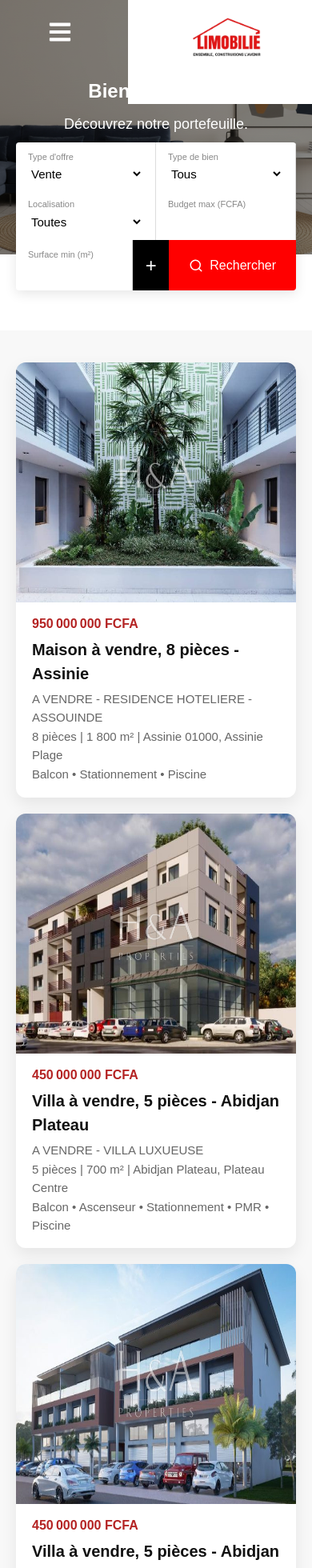
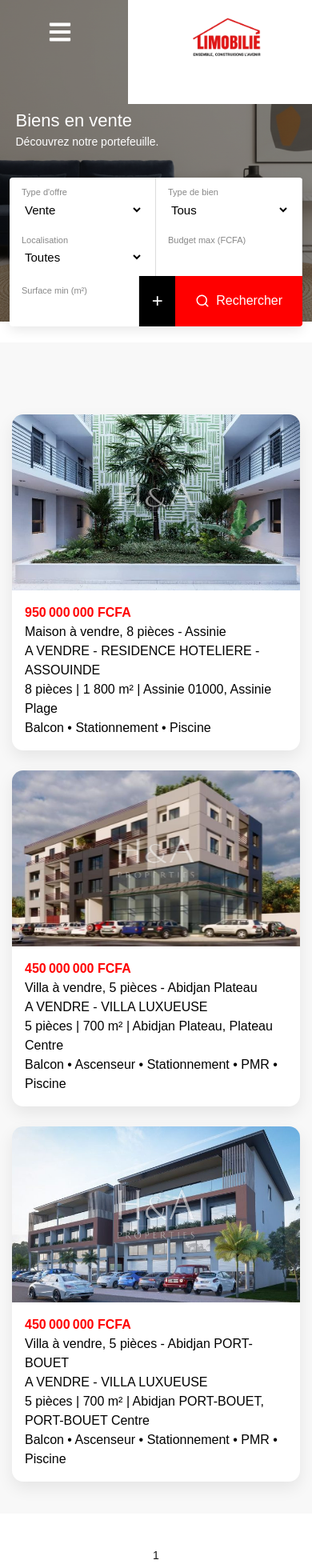
Before and after one commit to limobilie/limobilie, a Next.js app: page /acheter in a window 390 px wide. Shown: the part 20-1980 px from the top of the page at 80% size. Built offline with nearby package versions, Linux system fonts and the light colour scheme.

Commit message:
Amélioration du responsive et mise à jour des pages

```diff
--- a/app/components/Footer.tsx
+++ b/app/components/Footer.tsx
@@ -34,8 +34,8 @@
 
       {/* Texte centré en dessous */}
       <div className="footer-bottom">
-        <p>© 2026 HA-IMMO. Tous droits réservés.</p>
-        <p>✉ limobilie2025@gmail.com</p>
+        <p style={{ color: 'white'}}>© 2026 HA-IMMO. Tous droits réservés.</p>
+        <p style={{ color: 'white'}}>✉ limobilie2025@gmail.com</p>
       </div>
     </footer>
   )
--- a/styles/acheter.css
+++ b/styles/acheter.css
@@ -1,18 +1,22 @@
 /* ============================= */
-/* BODY */
+/* BASE */
+/* ============================= */
 body {
-  background-color: white;
   margin: 0;
   font-family: Arial, sans-serif;
+  background: white;
 }
 
 /* ============================= */
-/* HERO IMAGE */
+/* HERO */
+/* ============================= */
 .biens-hero-image {
   position: relative;
-  width: 100%;
-  height: 50vh;
-  overflow: hidden;
+  height: 55vh;
+}
+
+.biens-hero-image img {
+  object-fit: cover;
 }
 
 .biens-hero-image::after {
@@ -20,23 +24,20 @@
   position: absolute;
   inset: 0;
   background: rgba(0, 0, 0, 0.45);
-  z-index: 1;
 }
 
 .biens-hero-overlay {
   position: absolute;
-  top: 50%;
+  bottom: 20%;
   left: 50%;
-  transform: translate(-50%, -50%);
-  z-index: 2;
+  transform: translateX(-50%);
   text-align: center;
   color: white;
+  z-index: 2;
 }
 
 .biens-hero-overlay h1 {
   font-size: 42px;
-  font-weight: 700;
-  margin-bottom: 10px;
 }
 
 .biens-hero-overlay p {
@@ -44,227 +45,140 @@
 }
 
 /* ============================= */
-/* COMBO SEARCH */
+/* SEARCH */
 /* ============================= */
-/* HERO IMAGE (Ajustement) */
-/* ============================= */
-.biens-hero-image {
+.biens-search-container {
+  margin-top: -100px;
+  padding: 0 20px;
+  z-index: 5;
   position: relative;
-  width: 100%;
-  height: 55vh; /* Légèrement augmenté pour l'équilibre visuel */
-  overflow: hidden;
 }
 
-.biens-hero-overlay {
-  position: absolute;
-  top: 45%; /* On remonte un peu le texte pour laisser de la place en bas */
-  left: 50%;
-  transform: translate(-50%, -50%);
-  z-index: 2;
+/* ============================= */
+/* GRID */
+/* ============================= */
+.biens-grid {
+  display: grid;
+  grid-template-columns: repeat(2, 1fr);
+  gap: 25px;
+  padding: 120px 180px 60px;
+  background: #f8f8f8;
+}
+
+/* ============================= */
+/* CARD */
+/* ============================= */
+.biens-card {
+  background: white;
+  border-radius: 14px;
+  overflow: hidden;
+  box-shadow: 0 8px 20px rgba(0, 0, 0, 0.08);
+}
+
+.biens-image-container {
+  position: relative;
+  height: 260px;
+}
+
+.biens-info {
+  padding: 16px;
+}
+
+.biens-price {
+  font-weight: bold;
+  color: red;
+}
+.biens-info {
+  color: black;
+}
+
+/* ============================= */
+/* PAGINATION */
+/* ============================= */
+.pagination {
   text-align: center;
-  color: white;
-  width: 100%;
+  padding: 30px 0;
+}
+
+.pagination button {
+  margin: 6px;
+  padding: 10px 14px;
+}
+
+/* ============================= */
+/* RESPONSIVE */
+/* ============================= */
+/* RESPONSIVE TABLETTE */
+@media (max-width: 1024px) {
+  .biens-grid {
+    padding: 100px 40px;
+  }
 }
 
 
 
+/* ============================= */
+/* RESPONSIVE MOBILE */
+@media (max-width: 768px) {
 
-/* ============================= */
-/* COMBO SEARCH (LE CHEVAUCHEMENT) */
-/* ============================= */
-.biens-search-container {
-  position: relative;   /* Nécessaire pour le z-index */
-  z-index: 10;          /* Pour passer au-dessus de l'image Hero */
-  margin-top: -160px;    /* VALEUR CLÉ : Remonte le bloc sur l'image */
-
-padding-right: 20px; /* espace intérieur à droite */
-padding-bottom: 30px;/* espace intérieur en bas */
-padding-left: 20px;  /* espace intérieur à gauche */
-
-  display: flex;
-  justify-content: center;
-  background-color: transparent; /* On enlève le fond rouge */
-}
-
-/* On s'assure que le wrapper interne du composant ne rajoute pas trop d'espace */
-.biens-search-container .search-wrapper {
-  padding-top: 0;
-  padding-bottom: 0;
-  width: 100%;
-}
-
-/* ============================= */
-/* GRID – GALERIE (Ajustement) */
-/* ============================= */
-.biens-grid.gallery-view {
-  padding-top: 100px; /* On augmente le padding pour laisser respirer après la barre */
-  /* ... reste de votre code ... */
-}
-
-
-
-
-
-
-
-/* ============================= */
-/* GRID – GALERIE */
-.biens-grid.gallery-view {
-  display: grid;
-  grid-template-columns: repeat(2, 1fr);
-  gap: 20px;
-  padding: 70px 200px;
-  background-color: #f8f8f8;
-}
-
-/* ============================= */
-/* GRID – LISTE */
-.biens-grid.list-view {
-  display: flex;
-  flex-direction: column;
-  gap: 25px;
-  padding: 50px 200px;
-  background-color: #f8f8f8;
-}
-
-/* ============================= */
-/* CARTE BIEN */
-.biens-card {
-  background-color: white;
-  width: 100%;
-  max-width: 680px;
-  border-radius: 12px;
-  overflow: hidden;
-  box-shadow: 0 8px 20px rgba(0, 0, 0, 0.08);
-  transition: transform 0.25s ease, box-shadow 0.25s ease;
-}
-
-.biens-card:hover {
-  transform: translateY(-6px);
-  box-shadow: 0 12px 30px rgba(0, 0, 0, 0.15);
-}
-
-/* ============================= */
-/* MODE LISTE – STRUCTURE */
-.biens-grid.list-view .biens-card {
-  display: flex;
-  max-width: 100%;
-  height: 260px;
-}
-
-.biens-grid.list-view .biens-image-container {
-  width: 35%;
-  height: 100%;
-}
-
-.biens-grid.list-view .biens-info {
-  width: 65%;
-  padding: 20px 25px;
-}
-
-/* ============================= */
-/* IMAGE */
-.biens-image-container {
-  position: relative;
-  width: 100%;
-  height: 300px;
-}
-
-/* ============================= */
-/* INFOS */
-.biens-info {
-  padding: 15px 20px;
-}
-
-/* PRIX */
-.biens-price {
-  font-weight: 700;
-  color: #b42323;
-  font-size: 16px;
-  margin-bottom: 5px;
-}
-
-/* TITRE (CORRIGÉ → NOIR NET) */
-.biens-info h3 {
-  font-size: 20px;
-  font-weight: 700;
-  margin-bottom: 6px;
-  color: #111; /* NOIR PROFOND */
-  -webkit-font-smoothing: antialiased;
-}
-
-/* TEXTE SECONDAIRE */
-.biens-info p {
-  font-size: 15px;
-  color: #666;
-  margin: 2px 0;
-}
-
-/* DETAILS */
-.biens-details {
-  font-size: 14px;
-  color: #555;
-  margin-top: 8px;
-}
-
-/* ============================= */
-/* PAGINATION */
-.pagination {
-  text-align: center;
-  margin: 30px 0;
-}
-
-.pagination button {
-  margin: 0 5px;
-  padding: 8px 12px;
-  border-radius: 5px;
-  border: 1px solid #ccc;
-  background: white;
-  cursor: pointer;
-}
-
-.pagination button.active {
-  background-color: #b42323;
-  color: white;
-  border-color: #b42323;
-}
-
-/* ============================= */
-/* RESPONSIVE */
-@media (max-width: 1024px) {
-  .biens-grid.gallery-view,
-  .biens-grid.list-view {
-    padding: 50px 40px;
-  }
-}
-
-@media (max-width: 768px) {
-  .biens-grid.gallery-view {
-    grid-template-columns: 1fr;
-    padding: 40px 20px;
+  .biens-hero-image {
+    height: 50vh;
   }
 
-  .biens-grid.list-view .biens-card {
-    flex-direction: column;
-    height: auto;
-  }
-
-  .biens-grid.list-view .biens-image-container,
-  .biens-grid.list-view .biens-info {
-    width: 100%;
-  }
-
-  .biens-hero-image {
-    height: 40vh;
+  .biens-hero-overlay {
+    top: 70%;
+    left: 5%;
+    transform: translateY(-50%); /* on enlève le centrage horizontal */
+    text-align: left;
+    width: 90%;
   }
 
   .biens-hero-overlay h1 {
-    font-size: 28px;
+    font-size: 26px;
+    margin-top: -120px;
+  }
+
+  .biens-hero-overlay p {
+    font-size: 14px;
+  }
+
+  .biens-search-container {
+    margin-top: -200px;
+    padding: 0 12px;
+  }
+
+  .biens-grid {
+    grid-template-columns: 1fr;
+    padding: 90px 15px 40px;
+  }
+
+  .biens-image-container {
+    height: 220px;
   }
 }
 
 @media (max-width: 480px) {
   .biens-hero-overlay h1 {
-    font-size: 24px;
+    font-size: 22px;
+  }
+
+  .pagination button {
+    padding: 8px 12px;
   }
 }
+
+
+
+/* ============================= */
+/* TRÈS PETITS ÉCRANS */
+@media (max-width: 480px) {
+
+  .biens-hero-overlay h1 {
+    font-size: 22px;
+  }
+
+  .pagination button {
+    padding: 6px 10px;
+    font-size: 14px;
+  }
+}
--- a/styles/loue.css
+++ b/styles/loue.css
@@ -138,7 +138,7 @@
 
 .biens-price {
   font-weight: bold;
-  color: #b42323;
+  color: red;
   font-size: 16px;
   margin-bottom: 6px;
 }
@@ -180,41 +180,111 @@
 }
 
 .pagination button.active {
-  background-color: #b42323;
+  background-color: red;
   color: white;
-  border-color: #b42323;
+  border-color: rgb(32, 31, 31);
 }
 
 /* ============================= */
 /* RESPONSIVE */
+/* ============================= */
+/* RESPONSIVE TABLETTE */
 @media (max-width: 1024px) {
+
   .biens-grid.gallery-view,
   .biens-grid.list-view {
-    padding: 50px 40px;
+    padding: 60px 40px;
+  }
+
+  .biens-card {
+    max-width: 100%;
+  }
+
+  .biens-search-container-louer {
+    margin-top: -120px;
   }
 }
 
+/* ============================= */
+/* RESPONSIVE MOBILE */
 @media (max-width: 768px) {
+
+  /* HERO */
+  .biens-hero-image {
+    height: 50vh;
+  }
+
+ .biens-hero-overlay {
+    top: 70%;
+    left: 5%;
+    transform: translateY(-50%); /* on enlève le centrage horizontal */
+    text-align: left;
+    width: 90%;
+  }
+
+  .biens-hero-overlay h1 {
+    font-size: 26px;
+    margin-top: -120px;
+  }
+
+  .biens-hero-overlay p {
+    font-size: 14px;
+  }
+
+  /* SEARCH */
+  .biens-search-container-louer {
+    margin-top: -200px;
+    padding: 0 12px;
+  }
+
+  /* GRID */
   .biens-grid.gallery-view {
     grid-template-columns: 1fr;
-    padding: 40px 20px;
+    padding: 40px 15px;
   }
 
+  .biens-grid.list-view {
+    padding: 40px 15px;
+  }
+
+  /* LIST VIEW */
   .biens-grid.list-view .biens-card {
     flex-direction: column;
     height: auto;
   }
 
-  .biens-grid.list-view .biens-image-container,
+  .biens-grid.list-view .biens-image-container {
+    width: 100%;
+    height: 220px;
+  }
+
   .biens-grid.list-view .biens-info {
     width: 100%;
+    padding: 16px;
   }
 
-  .biens-hero-image {
-    height: 40vh;
+  /* TEXT */
+  .biens-info h3 {
+    font-size: 18px;
   }
 
+  .biens-info p {
+    font-size: 14px;
+  }
+
+
+}
+
+/* ============================= */
+/* TRÈS PETITS ÉCRANS */
+@media (max-width: 480px) {
+
   .biens-hero-overlay h1 {
-    font-size: 28px;
+    font-size: 22px;
+  }
+
+  .pagination button {
+    padding: 6px 10px;
+    font-size: 14px;
   }
 }
--- a/styles/notre-equipe.css
+++ b/styles/notre-equipe.css
@@ -1,12 +1,15 @@
 /* ============================= */
-/* GLOBAL & HERO */
+/* GLOBAL */
 /* ============================= */
 body {
-  background-color: #f8f8f8;
   margin: 0;
   font-family: Arial, sans-serif;
+  background-color: #f8f8f8;
 }
 
+/* ============================= */
+/* HERO */
+/* ============================= */
 .hero-image {
   position: relative;
   width: 100%;
@@ -22,7 +25,7 @@
   z-index: 1;
 }
 
-.hero-overlay {
+.hero-equipe {
   position: absolute;
   top: 50%;
   left: 50%;
@@ -34,79 +37,95 @@
   max-width: 800px;
 }
 
+.hero-equipe h1 {
+  font-size: 42px;
+  font-weight: 700;
+  margin-bottom: 10px;
+}
+
+.hero-equipe p {
+  font-size: 18px;
+}
+
 /* ============================= */
-/* GRILLE DES MEMBRES (CENTRAGE) */
+/* TEAM GRID */
 /* ============================= */
 .team-container {
   padding: 60px 20px;
-  background-color: #f8f8f8;
 }
 
 .team-members {
   display: flex;
   flex-wrap: wrap;
-  justify-content: center; /* CENTRE LES PROFILS */
+  justify-content: center;
   gap: 30px;
   max-width: 1200px;
   margin: 0 auto;
 }
 
 /* ============================= */
-/* CARTE MEMBRE */
+/* MEMBER CARD */
 /* ============================= */
 .member-card {
   background-color: white;
-  flex: 0 1 300px; /* Largeur de la carte */
+  flex: 0 1 300px;
   padding: 30px 20px;
   text-align: center;
-  border-radius: 12px;
+  border-radius: 14px;
   box-shadow: 0 8px 20px rgba(0, 0, 0, 0.08);
-  transition: transform 0.25s ease;
+  transition: transform 0.3s ease;
 }
 
 .member-card:hover {
   transform: translateY(-8px);
 }
 
-.member-photo {
+/* PHOTO CERCLE PARFAIT */
+.photo-wrapper {
+  width: 220px;
+  height: 220px;
+  margin: 0 auto 18px;
   border-radius: 50%;
-  object-fit: cover;
-  margin-bottom: 18px;
-  border: 3px solid #eee;
+  overflow: hidden;
+  display: flex;
+  align-items: center;
+  justify-content: center;
 }
 
-/* ============================= */
-/* TEXTES & PHONE ICON */
-/* ============================= */
+.member-photo {
+  width: 100%;
+  height: 100%;
+  object-fit: cover;
+  border-radius: 50%;
+}
+
+/* TEXTES */
 .member-card h3 {
   font-size: 18px;
-  margin-bottom: 8px;
+  margin-bottom: 6px;
   color: black;
   text-transform: uppercase;
 }
 
 .poste {
-  color: #444343;
+  color: #444;
   font-weight: 500;
   margin-bottom: 10px;
 }
 
-.phone img {
-  display: inline-block;
-  vertical-align: middle;
-  margin-right: 8px;
-}
-
 .phone {
+  display: flex;
+  justify-content: center;
+  align-items: center;
+  gap: 8px;
   font-weight: bold;
-  color: red; /* couleur rouge pour le numero de telephone*/
+  color: red;
 }
 
 /* ============================= */
 /* SECTION FINALE */
 /* ============================= */
 .final-section {
-  /*background-color: #fff;*/
   padding: 80px 20px;
   text-align: center;
 }
@@ -115,7 +134,6 @@
   max-width: 1000px;
   margin: 0 auto;
   color: black;
-  font-family: Verdana, Geneva, Tahoma, sans-serif;
 }
 
 .final-points {
@@ -136,10 +154,30 @@
 }
 
 /* ============================= */
-/* MOBILE RESPONSIVE */
+/* MOBILE */
 /* ============================= */
 @media (max-width: 768px) {
-  .hero-image { height: 35vh; }
-  .hero-overlay h1 { font-size: 28px; }
-  .team-members { gap: 20px; }
+  .hero-image {
+    height: 40vh;
+  }
+
+  .hero-equipe {
+    top: auto;
+    bottom: 20px;
+    left: 50%;
+    transform: translateX(-50%);
+  }
+
+  .hero-equipe h1 {
+    font-size: 24px;
+  }
+
+  .hero-equipe p {
+    font-size: 14px;
+  }
+
+  .photo-wrapper {
+    width: 180px;
+    height: 180px;
+  }
 }
```
Also changed, not shown: app/notre-equipe/page.jsx (+36 -21 lines), app/page.tsx (+25 -10 lines), styles/confier-commercialisation.css (+61 -44 lines).
